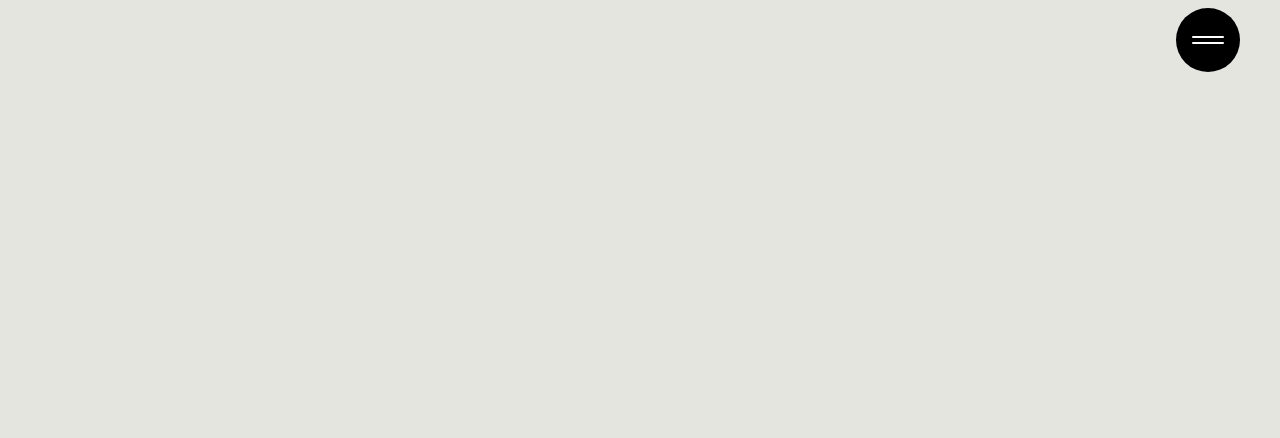
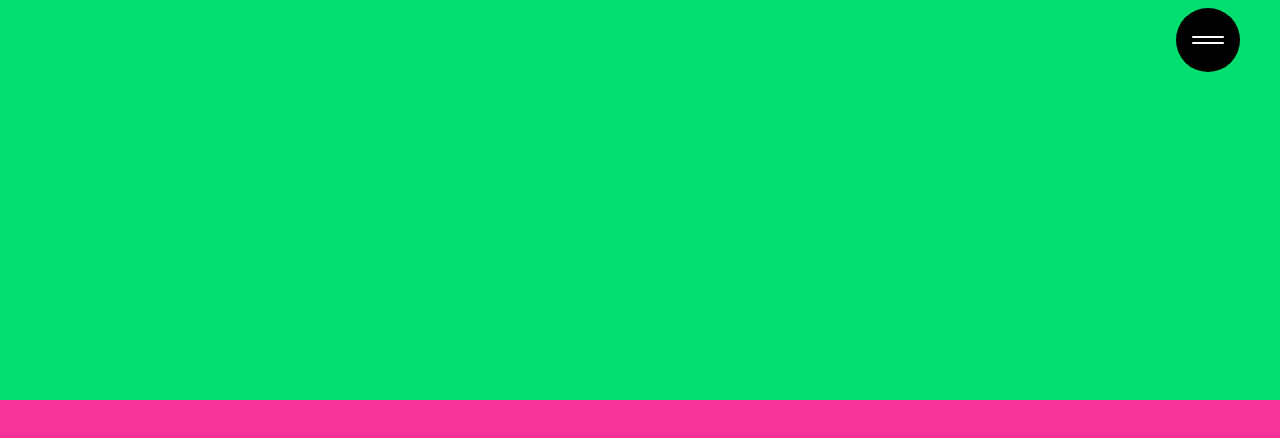
Before and after one commit to ShamirAli55/Modern-Dev-Portfolio, a React (Vite) app: page / in a window 1280 px wide. Shown: the top 438 px of the page. Built offline with nearby package versions, Linux system fonts and the light colour scheme; a web font is replaced by a local one.

Commit message:
second commit

```diff
--- a/src/App.jsx
+++ b/src/App.jsx
@@ -6,10 +6,8 @@ import ReactLenis from 'lenis/react'
 const App = () => {
   return (
     <ReactLenis root className='relative'>
-    <div>
     <Navbar/>
     <Hero/>
-    </div>
     </ReactLenis>
   )
 }
--- a/src/sections/Hero.jsx
+++ b/src/sections/Hero.jsx
@@ -2,8 +2,9 @@ import React from 'react'
 
 const Hero = () => {
   return (
-    <section className='min-h-screen '>
-
+    <section className='min-h-screen w-full flex relative flex-col'>
+        <div className='bg-green-400  w-full h-[50vh]'></div>
+        <div className='bg-pink-500   w-full h-[50vh]'></div>
     </section>
   )
 }
```
